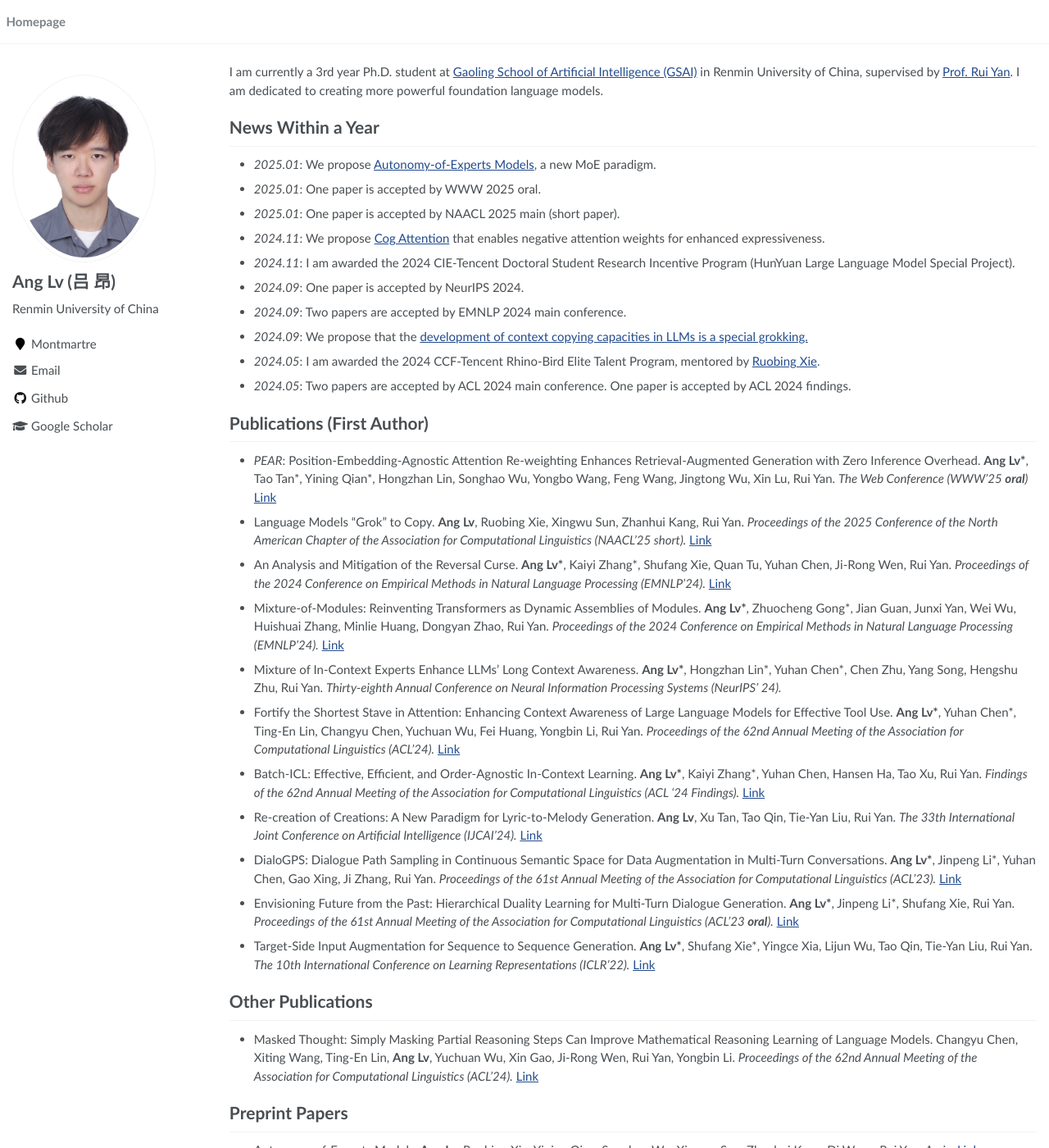
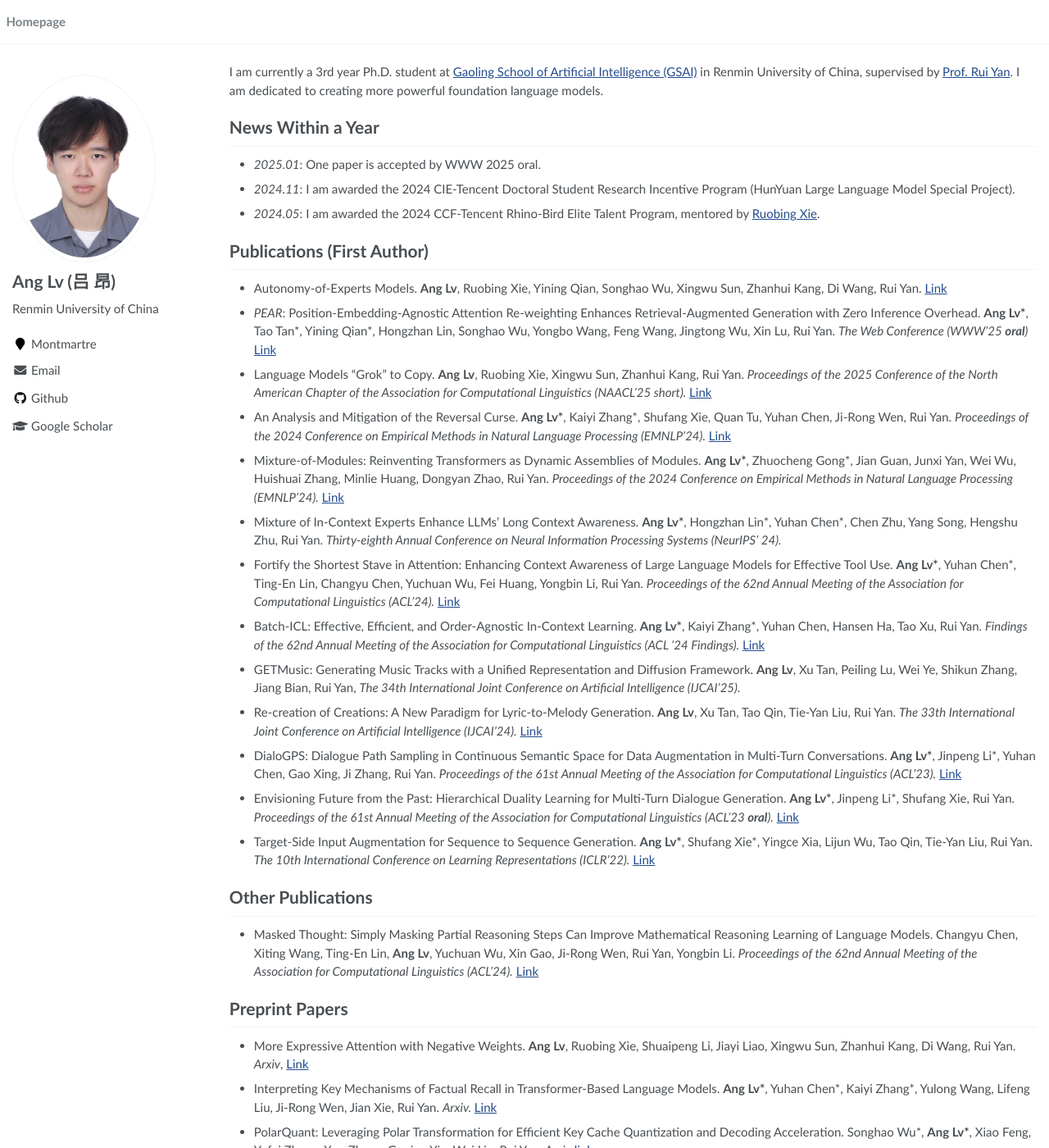
Before and after one commit to trestad/trestad.github.io, a Jekyll site: the page built from _pages/about.md, in a window 1280 px wide and 1400 px high. Shown: the whole window at 82% size. Built offline with Jekyll 4.4.1, drawn with Linux system fonts in a browser that asks for light colours; some of the changed text lies outside the part shown.

Commit message:
Update about.md

```diff
--- a/_pages/about.md
+++ b/_pages/about.md
@@ -14,27 +14,15 @@ I am currently a 3rd year Ph.D. student at [Gaoling School of Artificial Intelli
 
 # News Within a Year
 
-- *2025.01*: We propose [Autonomy-of-Experts Models](https://arxiv.org/pdf/2501.13074), a new MoE paradigm.
-
 - *2025.01*: One paper is accepted by WWW 2025 oral.
-
-- *2025.01*: One paper is accepted by NAACL 2025 main (short paper).
-
-- *2024.11*: We propose [Cog Attention](https://arxiv.org/pdf/2411.07176) that enables negative attention weights for enhanced expressiveness.
 
 - *2024.11*: I am awarded the 2024 CIE-Tencent Doctoral Student Research Incentive Program (HunYuan Large Language Model Special Project).
 
-- *2024.09*: One paper is accepted by NeurIPS 2024.
-
-- *2024.09*: Two papers are accepted by EMNLP 2024 main conference.
-
-- *2024.09*: We propose that the [development of context copying capacities in LLMs is a special grokking.](https://arxiv.org/pdf/2409.09281)
-
 - *2024.05*: I am awarded the 2024 CCF-Tencent Rhino-Bird Elite Talent Program, mentored by [Ruobing Xie](https://ruobingxie.github.io/).
 
-- *2024.05*: Two papers are accepted by ACL 2024 main conference. One paper is accepted by ACL 2024 findings.
+# Publications (First Author)
 
-# Publications (First Author)
+- Autonomy-of-Experts Models. **Ang Lv**, Ruobing Xie, Yining Qian, Songhao Wu, Xingwu Sun, Zhanhui Kang, Di Wang, Rui Yan. [Link](https://arxiv.org/pdf/2501.13074)
 
 - *PEAR*: Position-Embedding-Agnostic Attention Re-weighting Enhances Retrieval-Augmented Generation with Zero Inference Overhead. **Ang Lv\***, Tao Tan\*, Yining Qian\*, Hongzhan Lin, Songhao Wu, Yongbo Wang, Feng Wang, Jingtong Wu, Xin Lu, Rui Yan. *The Web Conference (WWW'25 **oral**)* [Link](https://arxiv.org/pdf/2409.19745)
 
@@ -50,6 +38,8 @@ I am currently a 3rd year Ph.D. student at [Gaoling School of Artificial Intelli
 
 - Batch-ICL: Effective, Efficient, and Order-Agnostic In-Context Learning. **Ang Lv\***, Kaiyi Zhang\*, Yuhan Chen, Hansen Ha, Tao Xu, Rui Yan. *Findings of the 62nd Annual Meeting of the Association for Computational Linguistics (ACL '24 Findings).* [Link](https://aclanthology.org/2024.findings-acl.638/)
 
+- GETMusic: Generating Music Tracks with a Unified Representation and Diffusion Framework. **Ang Lv**, Xu Tan, Peiling Lu, Wei Ye, Shikun Zhang, Jiang Bian, Rui Yan, *The 34th International Joint Conference on Artificial Intelligence (IJCAI'25).*
+
 - Re-creation of Creations: A New Paradigm for Lyric-to-Melody Generation. **Ang Lv**, Xu Tan, Tao Qin, Tie-Yan Liu, Rui Yan. *The 33th International Joint Conference on Artificial Intelligence (IJCAI'24).* [Link](https://www.ijcai.org/proceedings/2024/0853)
 
 - DialoGPS: Dialogue Path Sampling in Continuous Semantic Space for Data Augmentation in Multi-Turn Conversations. **Ang Lv\***, Jinpeng Li\*, Yuhan Chen, Gao Xing, Ji Zhang, Rui Yan. *Proceedings of the 61st Annual Meeting of the Association for Computational Linguistics (ACL'23).* [Link](https://aclanthology.org/2023.acl-long.70/)
@@ -64,8 +54,6 @@ I am currently a 3rd year Ph.D. student at [Gaoling School of Artificial Intelli
 - Masked Thought: Simply Masking Partial Reasoning Steps Can Improve Mathematical Reasoning Learning of Language Models. Changyu Chen, Xiting Wang, Ting-En Lin, **Ang Lv**, Yuchuan Wu, Xin Gao, Ji-Rong Wen, Rui Yan, Yongbin Li. *Proceedings of the 62nd Annual Meeting of the Association for Computational Linguistics (ACL'24).* [Link](https://aclanthology.org/2024.acl-long.320/)
 
 # Preprint Papers
-
-- Autonomy-of-Experts Models. **Ang Lv**, Ruobing Xie, Yining Qian, Songhao Wu, Xingwu Sun, Zhanhui Kang, Di Wang, Rui Yan. *Arxiv*, [Link](https://arxiv.org/pdf/2501.13074)
 
 - More Expressive Attention with Negative Weights. **Ang Lv**, Ruobing Xie, Shuaipeng Li, Jiayi Liao, Xingwu Sun, Zhanhui Kang, Di Wang, Rui Yan. *Arxiv*, [Link](https://arxiv.org/pdf/2411.07176)
 
```
